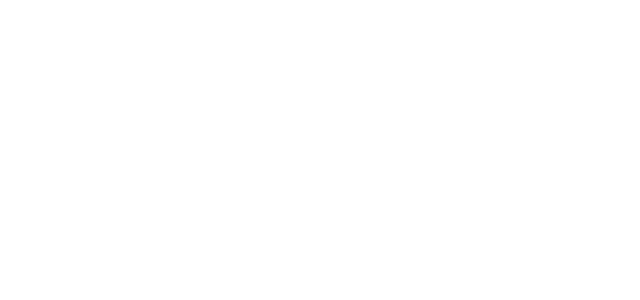
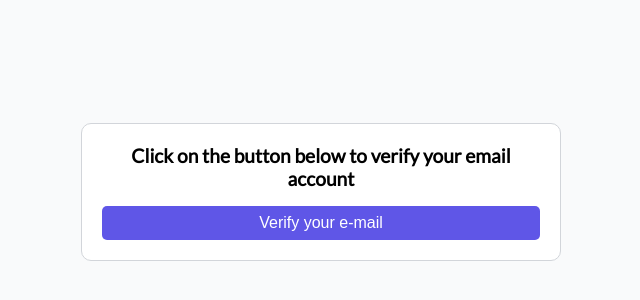
Before and after one commit to sandje00/dipl, a Vue app: page /auth/verify/1 in a window 1280 px wide. Before the commit this address had no page. Shown: the part 208-508 px from the top of the page, without its empty margins (319-959 px from the left). Built offline with nearby package versions, Linux system fonts and the light colour scheme; the HTML template or start-up script is replaced by a standard one.

Commit message:
Implement vertfy email page

```diff
--- /dev/null
+++ b/client/api/auth.js
@@ -0,0 +1,11 @@
+import client from './client';
+
+const url = {
+  verify: token => `/users/verify/${token}`
+};
+
+function verify(token) {
+  return client.get(url.verify(token));
+}
+
+export default { verify };
--- a/client/components/Register.vue
+++ b/client/components/Register.vue
@@ -98,20 +98,10 @@ export default {
 
 <style lang="scss" scoped>
 .register {
-  height: 100vh;
-  background-color: var(--color-background);
-
   .success-message {
     display: inline-block;
     color: var(--color-text-secondary);
     font-size: 1.2rem; // TODO Define inside _typography.scss
   }
-
-  &-form {
-    max-width: 30rem; // TODO Define inside _measures.scss
-    background-color: var(--color-background-form);
-    border: 1px solid var(--color-border);
-    border-radius: 10px;
-  }
 }
 </style>
--- /dev/null
+++ b/client/components/auth/Verify.vue
@@ -0,0 +1,50 @@
+<template>
+  <div class="pa-l">
+    <span v-if="responseMessage" class="text">{{ responseMessage }}</span>
+    <div v-else class="flex-v justify-center align-center align-items-stretch">
+      <h3 class="text">
+        Click on the button below to verify your email account
+      </h3>
+      <base-button @click="verifyEmail" class="mt-m">
+        Verify your e-mail
+      </base-button>
+    </div>
+  </div>
+</template>
+
+<script>
+import api from '../../api/auth';
+import BaseButton from '../common/BaseButton'
+import { ref } from 'vue';
+
+export default {
+  name: 'verify-email',
+  props: {
+    token: { type: String, required: true }
+  },
+  setup(props) {
+    const responseMessage = ref('');
+
+    const verifyEmail = () => {
+      api.verify(props.token)
+        .then(({ data: { message } }) => {
+          responseMessage.value = message;
+        })
+        .catch(({ data: { error } }) => {
+          responseMessage.value = error;
+        });
+    }
+
+    return { responseMessage, verifyEmail }
+  },
+  components: { BaseButton }
+}
+</script>
+
+<style lang="scss" style>
+.text {
+  color: var(--color-text-secondary);
+  font-size: 1.2rem; // TODO Define inside _typography.scss
+  text-align: center;
+}
+</style>
--- /dev/null
+++ b/client/components/auth/index.vue
@@ -0,0 +1,14 @@
+<template>
+  <form-layout>
+    <router-view></router-view>
+  </form-layout>
+</template>
+
+<script>
+import FormLayout from '../common/FormLayout';
+
+export default {
+  name: 'auth-view',
+  components: { FormLayout }
+}
+</script>
```
Also changed, not shown: client/router.js (+10 -1 lines).
